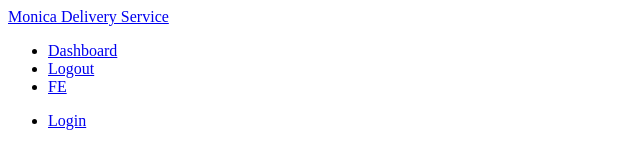
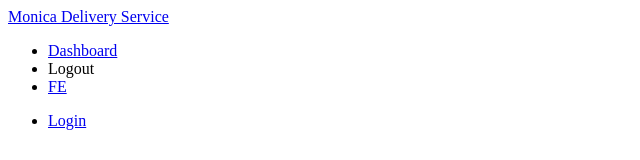
Before and after one commit to fortunee/delivery-service, a React app in the folder client/: page / in a window 1280 px wide. Shown: the top 160 px of the page, without its empty margins (0-640 px from the left). Built offline with nearby package versions, Linux system fonts and the light colour scheme; the HTML template or start-up script is replaced by a standard one.

Commit message:
Call logout action dispatch on LoggedInLinks component

```diff
--- a/client/src/components/layout/LoggedInLinks.js
+++ b/client/src/components/layout/LoggedInLinks.js
@@ -1,14 +1,22 @@
 import React from 'react';
 import { NavLink } from 'react-router-dom';
+import { connect } from 'react-redux';
+import { logout } from '../../store/actions/auth.actions';
 
-const LoggedInLinks = () => {
+const LoggedInLinks = ({ logout }) => {
     return (
         <ul className="right">
             <li><NavLink to="/manager-dashboard">Dashboard</NavLink></li>
-            <li><NavLink to="/logout">Logout</NavLink></li>
+            <li><a onClick={logout}>Logout</a></li>
             <li><NavLink to="/" className="btn btn-floating pink lighten-1">FE</NavLink></li>
         </ul>
     )
 }
 
-export default LoggedInLinks;
+const mapDispatchToProps = dispatch => {
+    return {
+        logout: () => dispatch(logout())
+    }
+}
+
+export default connect(null, mapDispatchToProps)(LoggedInLinks);
--- a/client/src/store/reducers/auth.reducer.js
+++ b/client/src/store/reducers/auth.reducer.js
@@ -10,7 +10,6 @@ const authReducer = (state = initialState, action) => {
         case 'LOGIN_SUCCESS':
             return { ...state, authData: action.authData, authError: null }
         case 'LOGOUT_SUCCESS':
-            console.log('logout success');
             return state
         default:
             return state;
```
